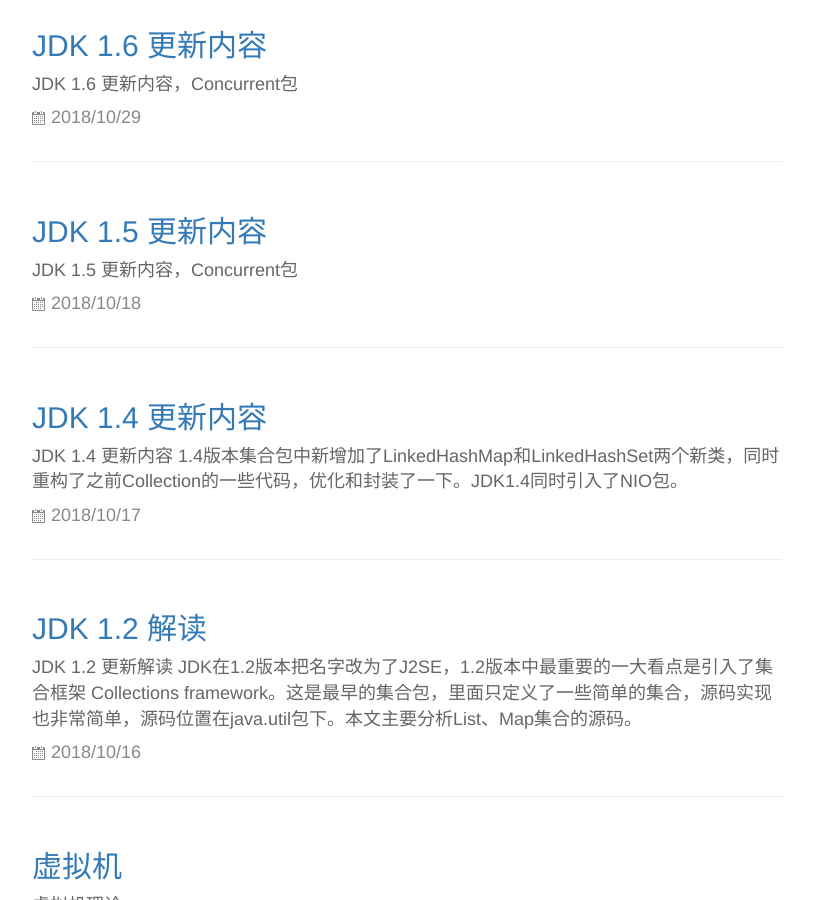
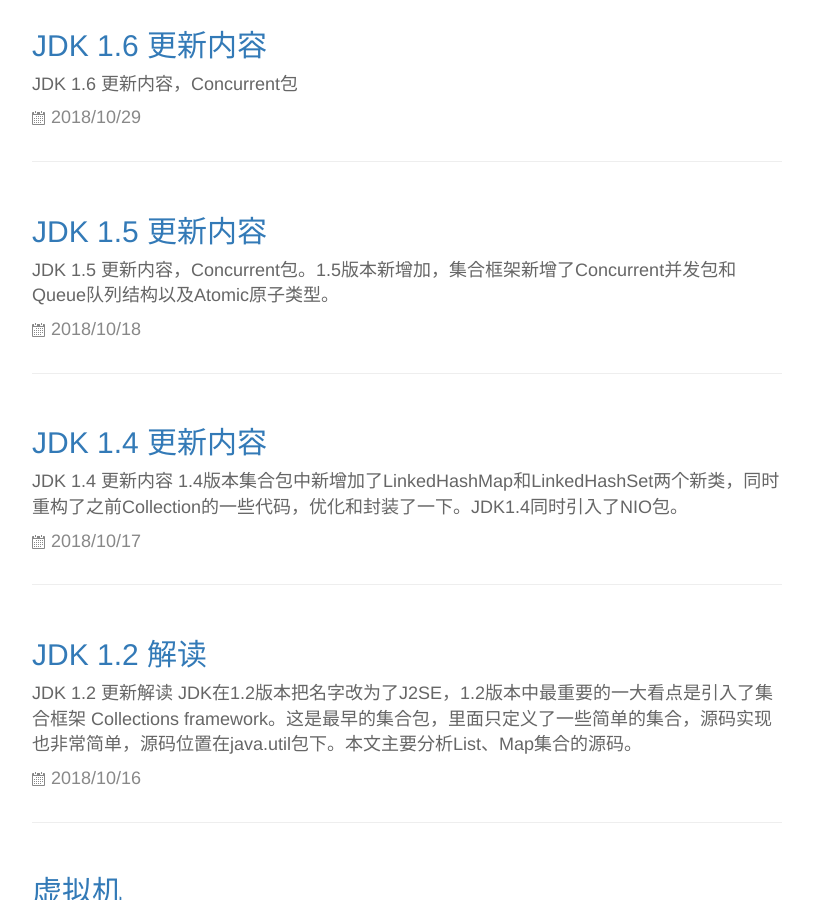
Before and after one commit to catslave/catslave.github.io, a Jekyll site: the page built from index.html, in a window 1280 px wide and 900 px high, scrolled down 1391 px. Shown: the whole window, without its empty margins (38-851 px from the left). Built offline with Jekyll 4.4.1, drawn with Linux system fonts in a browser that asks for light colours; the list of posts is cut into pages by our own code.

Commit message:
update content

```diff
--- a/_posts/2018-10-18-J2SE1.5.md
+++ b/_posts/2018-10-18-J2SE1.5.md
@@ -2,12 +2,12 @@
 layout: post
 title: JDK 1.5 更新内容
 category: JDK
-description: JDK 1.5 更新内容，Concurrent包
+description: JDK 1.5 更新内容，Concurrent包。1.5版本新增加，集合框架新增了Concurrent并发包和Queue队列结构以及Atomic原子类型。
 ---
 
 1.5版本新增加，集合框架新增了Concurrent并发包和Queue队列结构以及Atomic原子类型。
 
-# Queue
+## Queue
 
 ![](/assets/images/jdk/queue1.2.png)
 
@@ -27,7 +27,7 @@
 
 {% endhighlight %}
 
-## BlockingQueue
+### BlockingQueue
 
 阻塞队列接口，扩展了Queue方法，并新增了时间控制。
 
@@ -43,7 +43,7 @@
 
 {% endhighlight %}
 
-## ArrayBlockingQueue
+### ArrayBlockingQueue
 
 基于数组的有界阻塞队列，提供FIFO先进先出机制。适合场景比如生产者和消费者问题等。
 
@@ -203,7 +203,7 @@
 }
 {% endhighlight %}
 
-## LinkedBlockingQueue
+### LinkedBlockingQueue
 
 基于链表的阻塞队列，，提供FIFO先进先出机制。
 
@@ -256,7 +256,7 @@
 
 {% endhighlight %}
 
-## PriorityQueue
+### PriorityQueue
 
 无界优先级队列，基于优先级堆即平衡二叉堆实现。插入元素时会根据指定的比较器对元素进行排序或者根据元素自带的比较方法进行排序。该队列不允许插入null值，也不允许插入未实现comparable接口的元素。
 
@@ -397,7 +397,7 @@
 
 {% endhighlight %}
 
-## PriorityBlockingQueue
+### PriorityBlockingQueue
 
 线程安全的PriorityQueue，内部引用PriorityQueue实例，对操作加锁。
 
@@ -457,7 +457,7 @@
 }
 {% endhighlight %}
 
-## SynchronousQueue
+### SynchronousQueue
 
 这是一个没有容量的队列，所有PUT操作都要等有TAKE操作才能执行，反之亦然。提供FIFO或LIFO两种模式的同步队列。一个线程调用PUT操作必须等待直到有另一个线程调用TAKE操作，才能成功插入数据返回。另一个线程调用TAKE操作必须等待直到有一个线程调用了PUT操作才能成功获取到数据返回。
 
@@ -571,7 +571,7 @@
 
 {% endhighlight %}
 
-## DelayQueue
+### DelayQueue
 
 延迟队列，队列中的元素到期了才能POLL出来。
 
@@ -602,14 +602,14 @@
 
 {% endhighlight %}
 
-# Concurrent
+## Concurrent
 
 并发包，里面包含了集合框架的并发解决方案
 
 ![](/assets/images/jdk/concurmap1.5.png)
 ![](/assets/images/jdk/concurlist1.5.png)
 
-## ConcurrentHashMap
+### ConcurrentHashMap
 
 线程安全的HashMap。实现了ConcurrentMap接口，ConcurrentMap接口新增了一些原子操作方法，putIfAbsent、remove、replace等。
 
@@ -854,7 +854,7 @@
 
 {% endhighlight %}
 
-## CopyOnWriteArrayList
+### CopyOnWriteArrayList
 
 线程安全的ArrayList，写操作同步并且每次写都会新创建一个数组，读操作支持并发读的是旧的数组。所以对于写少读多的场景适合，且是一个线程安全的列表。ArrayList线程不安全的，所以读效率是一样的，但是并发写会出问题。
 
@@ -897,9 +897,9 @@
 }
 {% endhighlight %}
 
-# Atomic
+## Atomic
 
-## AtomicInteger
+### AtomicInteger
 
 `AtomicInteger`
 {% highlight java %}
@@ -941,7 +941,7 @@
 }
 {% endhighlight %}
 
-## AtomicReference
+### AtomicReference
 
 {% highlight java %}
 
@@ -967,7 +967,7 @@
 
 {% endhighlight %}
 
-# Lock
+## Lock
 
 ![](/assets/images/jdk/lock1.5.png)
 
@@ -980,7 +980,7 @@
 2）指令级并行的重排序，现代处理器采用指令级并行技术（Instruction-Level Parallelism，ILP）来将多条指令重叠执行。
 3）内存系统的重排序，处理器使用缓存，使得加载和存储操作看上去可能是乱序执行。
 
-## Synchronized
+### Synchronized
 
 Synchronized
 1）确保线程互斥的访问同步代码
@@ -1018,7 +1018,7 @@
 2）锁清除，代码块中没有涉及共享数据，编译器会清除锁。
 3）自旋锁，锁竞争失败线程会被挂起、阻塞都要被转入内核态，进行上下文切换。自旋线程竞争失败时并不会立即进去阻塞状态，而会继续持有CPU执行一段时间，效率高，但会造成CPU资源浪费。
 
-## ReentrantLock
+### ReentrantLock
 
 独占锁，实现了Lock接口，内置Sync、FairSync、NonfairSync内部类，基于AQS实现。lock方法通过调用内部Sync对象的lock方法实现，tryLock方法调用Sync对象的tryAcquire方法，unlock方法调用Sync对象的release方法。所以这里主要是分析Sync类的内部实现。
 
@@ -1038,10 +1038,10 @@
 
 FairSync公平锁的lock实现，当发现没有线程持有锁，不会立马去占有锁，而是会先去等待队列中查询是否有线程在等待锁，如果有，则将其唤醒，并将当前线程加入等待队列中。
 
-## Condition
+### Condition
 
-## ReentrantReadWriteLock
+### ReentrantReadWriteLock
 
-# Executor
+## Executor
 
 ![](/assets/images/jdk/executor1.5.png)
```
